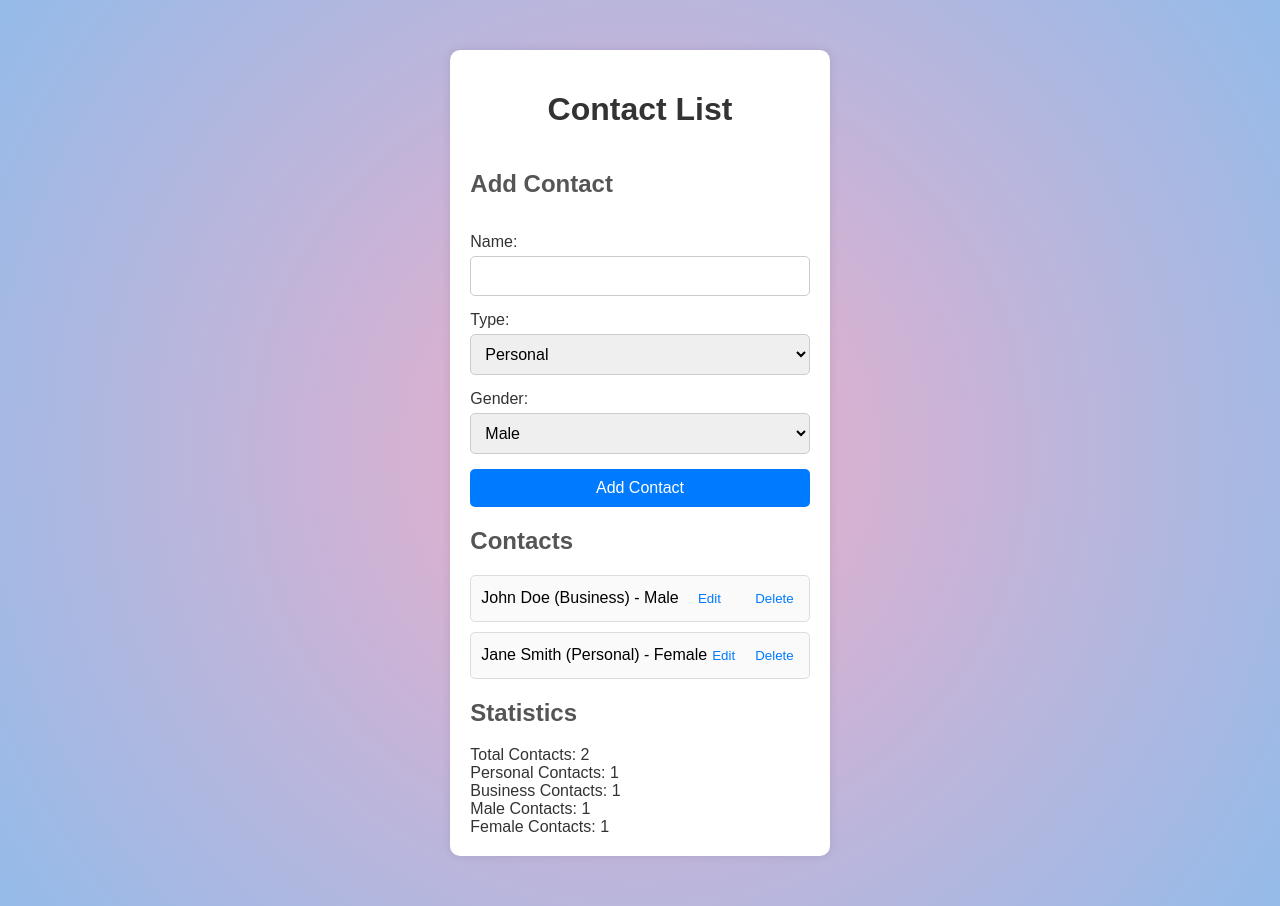
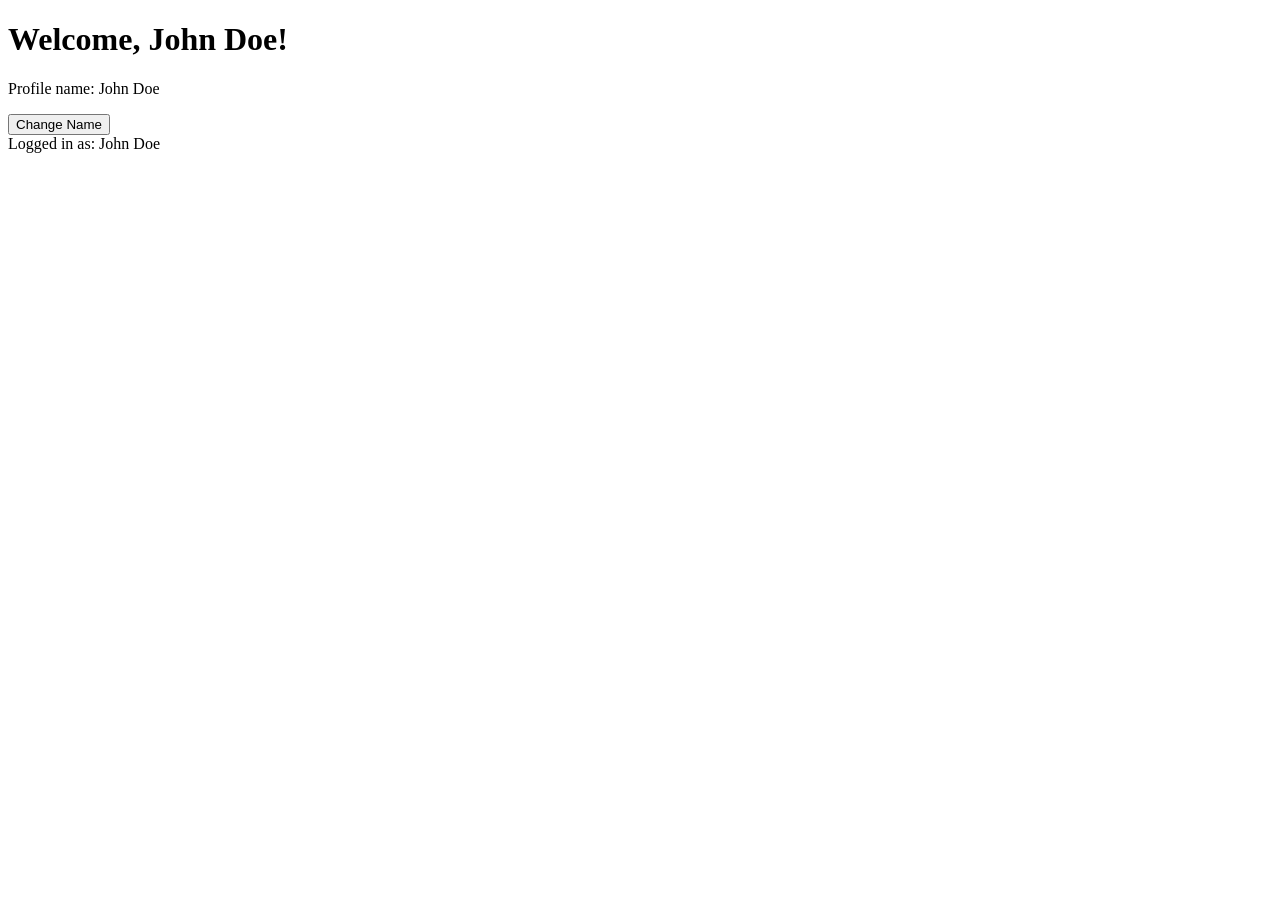
Before and after one commit to Royalvenkat/Contact-App, a React (Create React App) app: page / in a window 1280 px wide. After the commit the page ends 800 px from the top, so only its background shows below. Built offline with nearby package versions, Linux system fonts and the light colour scheme.

Commit message:
new changes

```diff
--- a/src/App.js
+++ b/src/App.js
@@ -1,55 +1,15 @@
-import React, { useState } from "react";
-import ContactList from "./ContactList";
-import ContactForm from "./ContactForm";
-import ContactStats from "./ContactStats";
-import "./App.css";
+import Header from "./Header";
+import Profile from "./Profile";
+import Footer from "./Footer";
 
-const initialContacts = [
-  { id: 1, name: "John Doe", type: "Business", gender: "Male" },
-  { id: 2, name: "Jane Smith", type: "Personal", gender: "Female" },
-];
-
-function App() {
-  const [contacts, setContacts] = useState(initialContacts);
-  const [editingContact, setEditingContact] = useState(null);
-
-  const addContact = (contact) => {
-    setContacts([...contacts, { ...contact, id: Date.now() }]);
-  };
-
-  const updateContact = (updatedContact) => {
-    setContacts(
-      contacts.map((contact) =>
-        contact.id === updatedContact.id ? updatedContact : contact
-      )
-    );
-    setEditingContact(null);
-  };
-
-  const deleteContact = (id) => {
-    setContacts(contacts.filter((contact) => contact.id !== id));
-  };
-
-  const editContact = (contact) => {
-    setEditingContact(contact);
-  };
-
+const App = () => {
   return (
-    <div className="App">
-      <h1>Contact List</h1>
-      <ContactForm
-        addContact={addContact}
-        updateContact={updateContact}
-        editingContact={editingContact}
-      />
-      <ContactList
-        contacts={contacts}
-        deleteContact={deleteContact}
-        editContact={editContact}
-      />
-      <ContactStats contacts={contacts} />
+    <div>
+      <Header />
+      <Profile />
+      <Footer />
     </div>
   );
-}
+};
 
 export default App;
--- a/src/ContactForm.js
+++ /dev/null
@@ -1,65 +0,0 @@
-import React, { useState, useEffect } from "react";
-
-function ContactForm({ addContact, updateContact, editingContact }) {
-  const [contact, setContact] = useState({
-    name: "",
-    type: "Personal",
-    gender: "Male",
-  });
-
-  useEffect(() => {
-    if (editingContact) {
-      setContact(editingContact);
-    }
-  }, [editingContact]);
-
-  const handleChange = (e) => {
-    const { name, value } = e.target;
-    setContact({ ...contact, [name]: value });
-  };
-
-  const handleSubmit = (e) => {
-    e.preventDefault();
-    if (editingContact) {
-      updateContact(contact);
-    } else {
-      addContact(contact);
-    }
-    setContact({ name: "", type: "Personal", gender: "Male" });
-  };
-
-  return (
-    <form onSubmit={handleSubmit}>
-      <h2>{editingContact ? "Edit Contact" : "Add Contact"}</h2>
-      <div>
-        <label>Name: </label>
-        <input
-          type="text"
-          name="name"
-          value={contact.name}
-          onChange={handleChange}
-          required
-        />
-      </div>
-      <div>
-        <label>Type: </label>
-        <select name="type" value={contact.type} onChange={handleChange}>
-          <option value="Personal">Personal</option>
-          <option value="Business">Business</option>
-        </select>
-      </div>
-      <div>
-        <label>Gender: </label>
-        <select name="gender" value={contact.gender} onChange={handleChange}>
-          <option value="Male">Male</option>
-          <option value="Female">Female</option>
-        </select>
-      </div>
-      <button type="submit">
-        {editingContact ? "Update Contact" : "Add Contact"}
-      </button>
-    </form>
-  );
-}
-
-export default ContactForm;
--- a/src/ContactList.js
+++ /dev/null
@@ -1,20 +0,0 @@
-import React from "react";
-
-function ContactList({ contacts, deleteContact, editContact }) {
-  return (
-    <div>
-      <h2>Contacts</h2>
-      <ul>
-        {contacts.map((contact) => (
-          <li key={contact.id}>
-            {contact.name} ({contact.type}) - {contact.gender}
-            <button onClick={() => editContact(contact)}>Edit</button>
-            <button onClick={() => deleteContact(contact.id)}>Delete</button>
-          </li>
-        ))}
-      </ul>
-    </div>
-  );
-}
-
-export default ContactList;
--- a/src/ContactStats.js
+++ /dev/null
@@ -1,29 +0,0 @@
-import React from "react";
-
-function ContactStats({ contacts }) {
-  const personalContacts = contacts.filter(
-    (contact) => contact.type === "Personal"
-  ).length;
-  const businessContacts = contacts.filter(
-    (contact) => contact.type === "Business"
-  ).length;
-  const maleContacts = contacts.filter(
-    (contact) => contact.gender === "Male"
-  ).length;
-  const femaleContacts = contacts.filter(
-    (contact) => contact.gender === "Female"
-  ).length;
-
-  return (
-    <div>
-      <h2>Statistics</h2>
-      <p>Total Contacts: {contacts.length}</p>
-      <p>Personal Contacts: {personalContacts}</p>
-      <p>Business Contacts: {businessContacts}</p>
-      <p>Male Contacts: {maleContacts}</p>
-      <p>Female Contacts: {femaleContacts}</p>
-    </div>
-  );
-}
-
-export default ContactStats;
--- /dev/null
+++ b/src/Footer.js
@@ -0,0 +1,10 @@
+import { useContext } from "react";
+import { UserContext } from "./UserContext";
+
+const Footer = () => {
+  const { userName } = useContext(UserContext);
+
+  return <footer>Logged in as: {userName}</footer>;
+};
+
+export default Footer;
--- /dev/null
+++ b/src/Header.js
@@ -0,0 +1,14 @@
+import { useContext } from "react";
+import { UserContext } from "./UserContext";
+
+const Header = () => {
+  const { userName } = useContext(UserContext);
+
+  return (
+    <header>
+      <h1>Welcome, {userName}!</h1>
+    </header>
+  );
+};
+
+export default Header;
--- /dev/null
+++ b/src/Profile.js
@@ -0,0 +1,19 @@
+import { useContext } from "react";
+import { UserContext } from "./UserContext";
+
+const Profile = () => {
+  const { userName, setUserName } = useContext(UserContext);
+
+  const handleChange = () => {
+    setUserName("Jane Smith");
+  };
+
+  return (
+    <div>
+      <p>Profile name: {userName}</p>
+      <button onClick={handleChange}>Change Name</button>
+    </div>
+  );
+};
+
+export default Profile;
--- /dev/null
+++ b/src/UserContext.js
@@ -0,0 +1,15 @@
+import { createContext, useState } from "react";
+
+// Create context
+export const UserContext = createContext();
+
+// Create provider
+export const UserProvider = ({ children }) => {
+  const [userName, setUserName] = useState("John Doe");
+
+  return (
+    <UserContext.Provider value={{ userName, setUserName }}>
+      {children}
+    </UserContext.Provider>
+  );
+};
--- a/src/index.js
+++ b/src/index.js
@@ -1,6 +1,12 @@
 import React from "react";
 import ReactDOM from "react-dom/client";
-import App from "./App";
+import App from "./App.js";
+import { UserProvider } from "./UserContext.js";
 
-const root = ReactDOM.createRoot(document.getElementById("root"));
-root.render(<App />);
+ReactDOM.createRoot(document.getElementById("root")).render(
+  <React.StrictMode>
+    <UserProvider>
+      <App />
+    </UserProvider>
+  </React.StrictMode>
+);
```
